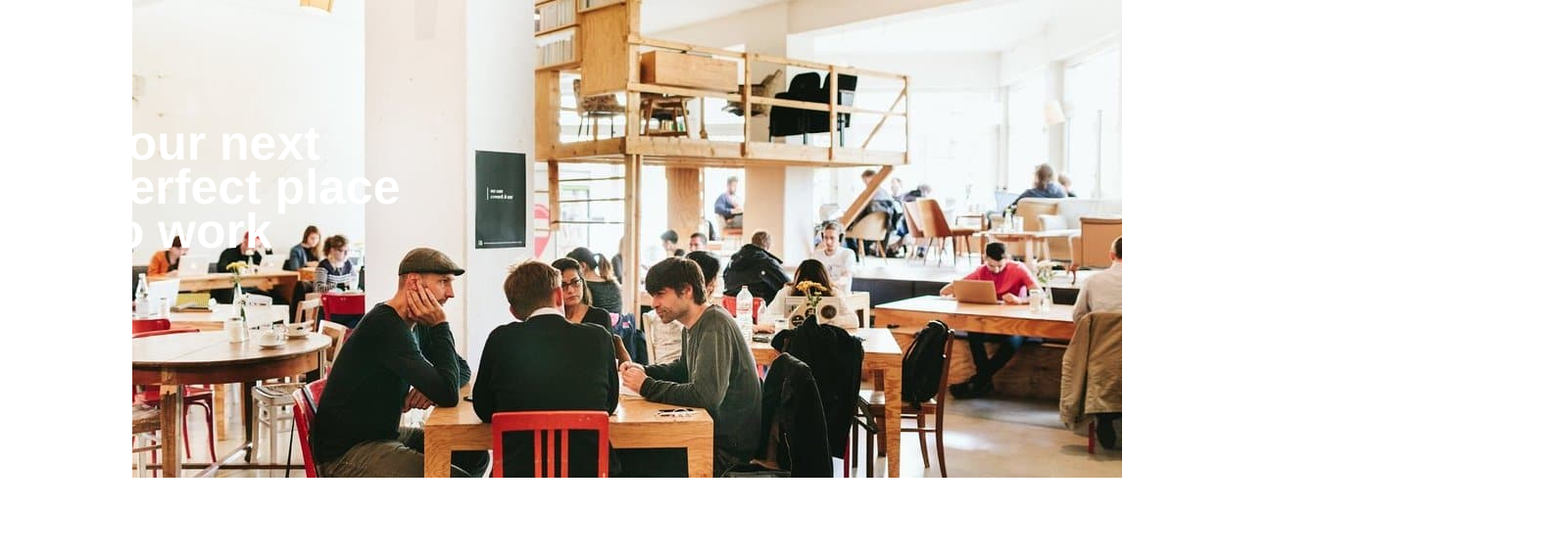
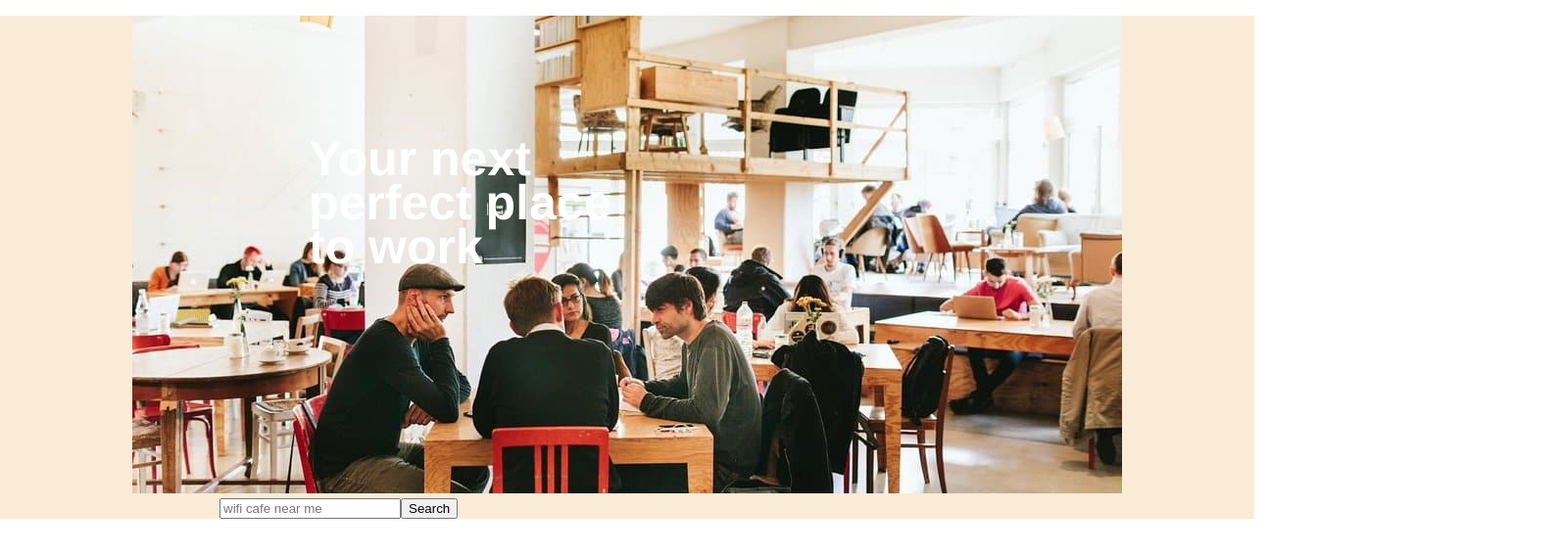
Before and after one commit to Jakub41/Ideal-place-to-work-FE, a React (Create React App) app: page / in a window 1280 px wide. Shown: the top 568 px of the page at 98% size, 1595 px wide, since content can reach past the window. Built offline with nearby package versions, Linux system fonts and the light colour scheme.

Commit message:
clean and adding searchbox

```diff
--- a/src/Pages/landingPage/landing.css
+++ b/src/Pages/landingPage/landing.css
@@ -1,14 +1,16 @@
 /* landingIndex Page */
 .image {
+    object-fit: cover;
     position: relative;
+    margin-top: 1em;
     width: 100%; /* for IE 6 */
-    background-blend-mode: darken;
+    background-color: antiquewhite;
   }
 
   h1 {
     position: absolute;
     top: 90px;
-    left: 100px;
+    left: 315px;
     width: 100%;
     color: white;
     font: bold 24px/45px Helvetica, Sans-Serif;
@@ -17,6 +19,11 @@
   }
 
 /* landingSearch Component */
+#SearchDiv {
+  text-align: left;
+  margin-left: 14em;
+  border-radius: 50%;
+}
 
   /* landingAPI Component */
 
--- a/src/Pages/landingPage/landingComponents/landingAPI.jsx
+++ b/src/Pages/landingPage/landingComponents/landingAPI.jsx
@@ -1,5 +1,5 @@
-import React, { Component } from "./node_modules/react";
-import {Container, Row, Col} from "./node_modules/reactstrap"
+import React, { Component } from "react";
+import {Container, Row, Col} from "reactstrap"
 
 class LandingAPI extends Component {
     state = {
--- a/src/Pages/landingPage/landingComponents/landingSearch.jsx
+++ b/src/Pages/landingPage/landingComponents/landingSearch.jsx
@@ -1,13 +1,18 @@
 import React, { Component } from 'react';
+import { Form, Input, Button } from 'reactstrap'
 
 class LandingSearch extends Component {
     render() {
         return (
-            <div>
-                <form class="form-inline my-2 my-lg-0">
-                <input class="form-control mr-sm-2" type="search" placeholder="Search" aria-label="Search" />
-                <button class="btn btn-outline-success my-2 my-sm-0" type="submit">Search</button>
-                </form>
+            <div id="SearchDiv">
+
+                <Form >
+                <Input className="searchInput" type="search" placeholder="wifi cafe near me" aria-label="Search" />
+                <Button className="btn btn-outline-success my-2 my-sm-0" type="submit">Search</Button>
+                </Form>
+
+
+
             </div>
         );
     }
--- a/src/Pages/landingPage/landingIndex.jsx
+++ b/src/Pages/landingPage/landingIndex.jsx
@@ -1,7 +1,7 @@
-import React, { Component } from "./node_modules/react";
-import "./landing.css"
+import React, { Component } from "react";
+import "./Landing.css"
 import Background from "../../images/Betahaus-Cafe-Berlin.jpg";
-import { Col, Row, Container } from "./node_modules/reactstrap";
+import { Col, Row, Container } from "reactstrap";
 import LandingSearch from './LandingComponents/LandingSearch'
 import LandingAPI from "./LandingComponents/LandingAPI"
 import LandingStickyBottom from './LandingComponents/LandingStickyBottom'
@@ -11,13 +11,17 @@ class LandingPage extends Component {
     return (<>
       <Container fluid style={{ height: "100vh" }}>
         <Row className={"image"}>
-          <Col xs="12">
-            <img src={Background} alt={"cafebackground"} />
+
+            <img src={Background} alt="cafebackground" />
+
             <h1>
               Your next <br /> perfect place <br /> to work
             </h1>
-          </Col>
+            <LandingSearch />
         </Row>
+
+
+
       </Container>
 
 
```
